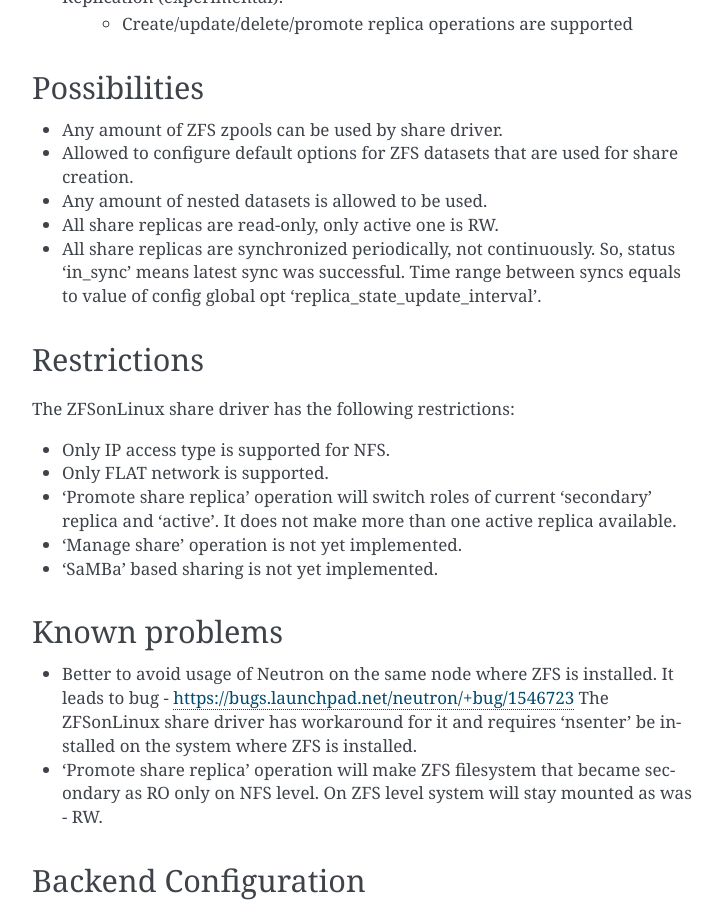
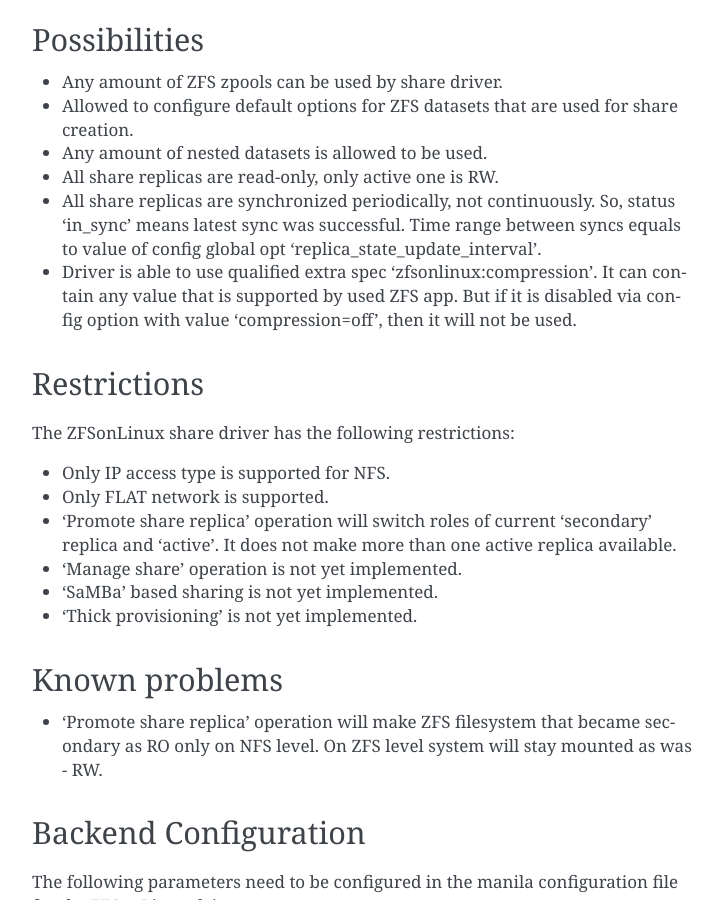
Before and after one commit to openstack/manila, a Sphinx documentation site: the page built from doc/source/devref/zfs_on_linux_driver.rst, in a window 1280 px wide and 900 px high, scrolled down 922 px. Shown: the whole window, without its empty margins (388-1110 px from the left). Built offline with Sphinx 7.4.7, drawn with Linux system fonts in a browser that asks for light colours; pages that are not in the unit, such as notebooks, are missing from menus; the version number could not be read and is left out; some of the changed text lies outside the part shown.

Commit message:
Update ZFSonLinux share driver docs
Fix some information about ZFSonLinux share driver to make it
up-to-date with Mitaka version.

TrivialFix

Change-Id: I286ad6e603f1fd0afa069178f0a603174a988544

```diff
--- a/doc/source/devref/zfs_on_linux_driver.rst
+++ b/doc/source/devref/zfs_on_linux_driver.rst
@@ -31,8 +31,7 @@
   installed.
 * For ZFS hosts that support replication:
    * SSH access for each other should be passwordless.
-   * IP used for share exports should be available by ZFS hosts for each other.
-   * Username should be the same for accessing each of ZFS hosts.
+   * Service IP addresses should be available by ZFS hosts for each other.
 
 Supported Operations
 --------------------
@@ -65,6 +64,10 @@
   So, status 'in_sync' means latest sync was successful.
   Time range between syncs equals to value of
   config global opt 'replica_state_update_interval'.
+* Driver is able to use qualified extra spec 'zfsonlinux:compression'.
+  It can contain any value that is supported by used ZFS app.
+  But if it is disabled via config option with value 'compression=off',
+  then it will not be used.
 
 Restrictions
 ------------
@@ -78,14 +81,11 @@
   one active replica available.
 * 'Manage share' operation is not yet implemented.
 * 'SaMBa' based sharing is not yet implemented.
+* 'Thick provisioning' is not yet implemented.
 
 Known problems
 --------------
 
-* Better to avoid usage of Neutron on the same node where ZFS is installed.
-  It leads to bug - https://bugs.launchpad.net/neutron/+bug/1546723
-  The ZFSonLinux share driver has workaround for it and requires 'nsenter' be
-  installed on the system where ZFS is installed.
 * 'Promote share replica' operation will make ZFS filesystem that became
   secondary as RO only on NFS level. On ZFS level system will
   stay mounted as was - RW.
```
